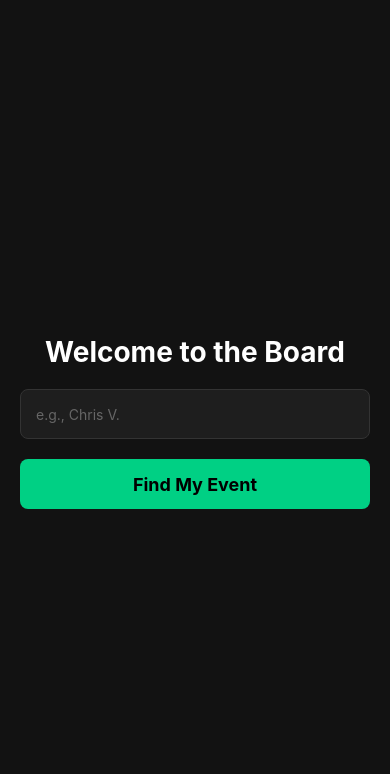
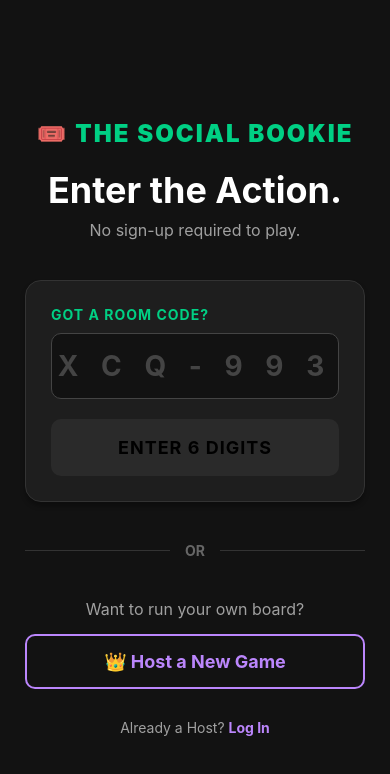
Before and after one commit to jamesw-li/social-bookie, a React Native app: screen /Welcome in a window 390 px wide. Shown: the top 774 px of the page. Built offline with nearby package versions, Linux system fonts and the light colour scheme.

Commit message:
Added new Welcome Screen with for lazy auth

```diff
--- a/screens/WelcomeScreen.tsx
+++ b/screens/WelcomeScreen.tsx
@@ -1,52 +1,237 @@
 import React, { useState } from 'react';
-import { StyleSheet, Text, View, TextInput, TouchableOpacity, Alert } from 'react-native';
-import { supabase } from '../supabase';
-import AsyncStorage from '@react-native-async-storage/async-storage';
+import {
+  StyleSheet,
+  Text,
+  View,
+  TextInput,
+  TouchableOpacity,
+  KeyboardAvoidingView,
+  Platform,
+  TouchableWithoutFeedback,
+  Keyboard
+} from 'react-native';
 
 export default function WelcomeScreen({ navigation }: any) {
-  const [name, setName] = useState('');
+  const [roomCode, setRoomCode] = useState('');
 
-  async function joinApp() {
-  if (!name.trim()) return Alert.alert('Hold up', 'Please enter a name first.');
+  // We will wire this up to Supabase Anonymous Auth in the next step!
+  const handleJoinGame = () => {
+    if (roomCode.length !== 6) return;
 
-  const { data, error } = await supabase
-    .from('users')
-    .insert([{ display_name: name }])
-    .select()
-    .single();
+    // For now, let's just log it. Later, this will trigger the "Display Name" prompt.
+    console.log("Joining Room:", roomCode);
+    // navigation.navigate('GuestSetup', { code: roomCode });
+  };
 
-  if (error) {
-    Alert.alert('Error', error.message);
-  } else if (data) {
-    // SAVE TO PHONE MEMORY
-    await AsyncStorage.setItem('userId', data.id);
-    await AsyncStorage.setItem('userName', name);
+  const handleHostGame = () => {
+    // This will route to the Apple/Google social auth wall
+    console.log("Routing to Host Auth...");
+    // navigation.navigate('HostAuth');
+  };
 
-    navigation.navigate('Campaigns', { userId: data.id, userName: name });
-  }
-}
   return (
-    <View style={styles.container}>
-      <Text style={styles.title}>Welcome to the Board</Text>
-      <TextInput
-        style={styles.input}
-        placeholder="e.g., Chris V."
-        placeholderTextColor="#666"
-        value={name}
-        onChangeText={setName}
-      />
-      <TouchableOpacity style={styles.button} onPress={joinApp}>
-        <Text style={styles.buttonText}>Find My Event</Text>
-      </TouchableOpacity>
-    </View>
+    <KeyboardAvoidingView
+      style={styles.container}
+      behavior={Platform.OS === 'ios' ? 'padding' : 'height'}
+    >
+      <TouchableWithoutFeedback onPress={Keyboard.dismiss}>
+        <View style={styles.innerContainer}>
+
+          {/* --- 1. THE HERO ZONE --- */}
+          <View style={styles.heroSection}>
+            <Text style={styles.logoText}>🎟️ THE SOCIAL BOOKIE</Text>
+            <Text style={styles.heroTitle}>Enter the Action.</Text>
+            <Text style={styles.heroSubtitle}>No sign-up required to play.</Text>
+          </View>
+
+          {/* --- 2. THE GUEST DROP ZONE --- */}
+          <View style={styles.guestZone}>
+            <Text style={styles.inputLabel}>Got a room code?</Text>
+            <TextInput
+              style={styles.codeInput}
+              placeholder="X C Q - 9 9 3"
+              placeholderTextColor="#444"
+              autoCapitalize="characters"
+              maxLength={6}
+              value={roomCode}
+              onChangeText={(text) => setRoomCode(text.toUpperCase())}
+              keyboardType="default" // You could use 'visible-password' to force English keyboard if desired
+            />
+
+            <TouchableOpacity
+              style={[
+                styles.joinButton,
+                roomCode.length === 6 ? styles.joinButtonActive : styles.joinButtonInactive
+              ]}
+              onPress={handleJoinGame}
+              disabled={roomCode.length !== 6}
+            >
+              <Text style={styles.joinButtonText}>
+                {roomCode.length === 6 ? 'JOIN GAME 🟢' : 'ENTER 6 DIGITS'}
+              </Text>
+            </TouchableOpacity>
+          </View>
+
+          {/* --- 3. THE DIVIDER --- */}
+          <View style={styles.dividerContainer}>
+            <View style={styles.dividerLine} />
+            <Text style={styles.dividerText}>OR</Text>
+            <View style={styles.dividerLine} />
+          </View>
+
+          {/* --- 4. THE HOST ZONE --- */}
+          <View style={styles.hostZone}>
+            <Text style={styles.hostSubtitle}>Want to run your own board?</Text>
+
+            <TouchableOpacity style={styles.hostButton} onPress={handleHostGame}>
+              <Text style={styles.hostButtonText}>👑 Host a New Game</Text>
+            </TouchableOpacity>
+
+            <TouchableOpacity style={styles.loginLink} onPress={() => console.log('Route to Login')}>
+              <Text style={styles.loginLinkText}>Already a Host? <Text style={{ color: '#BB86FC', fontWeight: 'bold' }}>Log In</Text></Text>
+            </TouchableOpacity>
+          </View>
+
+        </View>
+      </TouchableWithoutFeedback>
+    </KeyboardAvoidingView>
   );
 }
 
-// Keeping styles compact for the example
 const styles = StyleSheet.create({
-  container: { flex: 1, backgroundColor: '#121212', justifyContent: 'center', padding: 20 },
-  title: { fontSize: 28, fontWeight: 'bold', color: '#fff', marginBottom: 20, textAlign: 'center' },
-  input: { height: 50, backgroundColor: '#1e1e1e', color: '#fff', borderRadius: 8, paddingHorizontal: 15, marginBottom: 20, borderWidth: 1, borderColor: '#333' },
-  button: { height: 50, backgroundColor: '#00D084', borderRadius: 8, alignItems: 'center', justifyContent: 'center' },
-  buttonText: { fontSize: 18, fontWeight: 'bold', color: '#000' }
+  container: {
+    flex: 1,
+    backgroundColor: '#121212',
+  },
+  innerContainer: {
+    flex: 1,
+    paddingHorizontal: 25,
+    justifyContent: 'center',
+  },
+
+  // HERO STYLES
+  heroSection: {
+    alignItems: 'center',
+    marginBottom: 40,
+    marginTop: 20,
+  },
+  logoText: {
+    fontSize: 24,
+    color: '#00D084',
+    marginBottom: 20,
+    letterSpacing: 2,
+    fontWeight: '900',
+  },
+  heroTitle: {
+    fontSize: 36,
+    fontWeight: 'bold',
+    color: '#fff',
+    marginBottom: 8,
+  },
+  heroSubtitle: {
+    fontSize: 16,
+    color: '#a0a0a0',
+  },
+
+  // GUEST ZONE STYLES
+  guestZone: {
+    backgroundColor: '#1e1e1e',
+    padding: 25,
+    borderRadius: 16,
+    borderWidth: 1,
+    borderColor: '#333',
+    shadowColor: '#000',
+    shadowOffset: { width: 0, height: 4 },
+    shadowOpacity: 0.3,
+    shadowRadius: 5,
+    elevation: 5,
+  },
+  inputLabel: {
+    color: '#00D084',
+    fontSize: 14,
+    fontWeight: 'bold',
+    marginBottom: 10,
+    textTransform: 'uppercase',
+    letterSpacing: 1,
+  },
+  codeInput: {
+    backgroundColor: '#121212',
+    borderWidth: 1,
+    borderColor: '#444',
+    borderRadius: 10,
+    color: '#fff',
+    fontSize: 28,
+    fontWeight: 'bold',
+    textAlign: 'center',
+    paddingVertical: 15,
+    marginBottom: 20,
+    letterSpacing: 8, // Gives that wide, code-like spacing
+  },
+  joinButton: {
+    paddingVertical: 18,
+    borderRadius: 10,
+    alignItems: 'center',
+  },
+  joinButtonActive: {
+    backgroundColor: '#00D084',
+  },
+  joinButtonInactive: {
+    backgroundColor: '#2a2a2a',
+  },
+  joinButtonText: {
+    color: '#000',
+    fontSize: 18,
+    fontWeight: 'bold',
+    letterSpacing: 1,
+  },
+
+  // DIVIDER STYLES
+  dividerContainer: {
+    flexDirection: 'row',
+    alignItems: 'center',
+    marginVertical: 40,
+  },
+  dividerLine: {
+    flex: 1,
+    height: 1,
+    backgroundColor: '#333',
+  },
+  dividerText: {
+    color: '#666',
+    paddingHorizontal: 15,
+    fontWeight: 'bold',
+  },
+
+  // HOST ZONE STYLES
+  hostZone: {
+    alignItems: 'center',
+  },
+  hostSubtitle: {
+    color: '#a0a0a0',
+    fontSize: 16,
+    marginBottom: 15,
+  },
+  hostButton: {
+    backgroundColor: 'transparent',
+    borderWidth: 2,
+    borderColor: '#BB86FC',
+    paddingVertical: 15,
+    paddingHorizontal: 30,
+    borderRadius: 10,
+    width: '100%',
+    alignItems: 'center',
+    marginBottom: 20,
+  },
+  hostButtonText: {
+    color: '#BB86FC',
+    fontSize: 18,
+    fontWeight: 'bold',
+  },
+  loginLink: {
+    padding: 10,
+  },
+  loginLinkText: {
+    color: '#a0a0a0',
+    fontSize: 14,
+  },
 });
```
